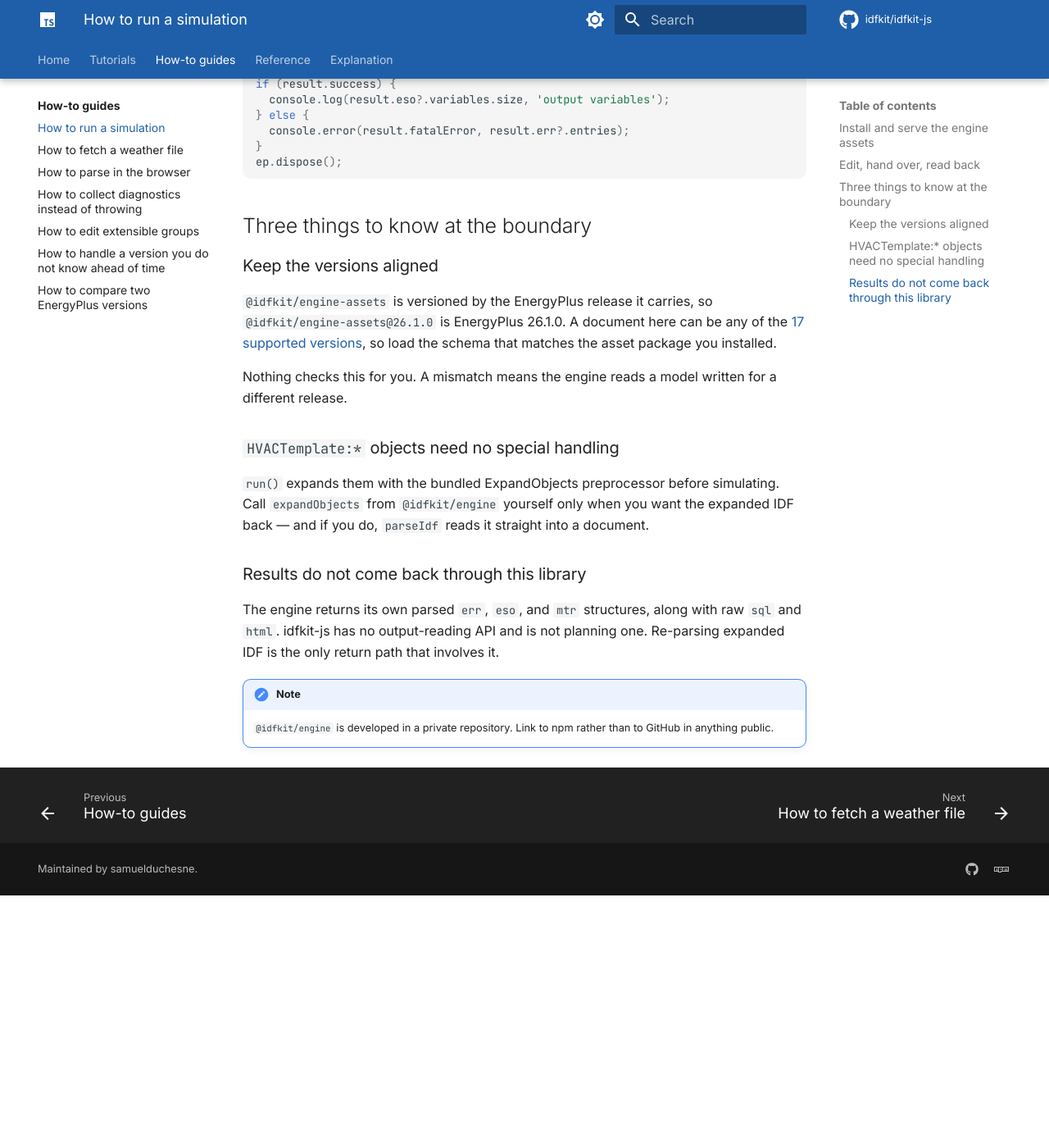
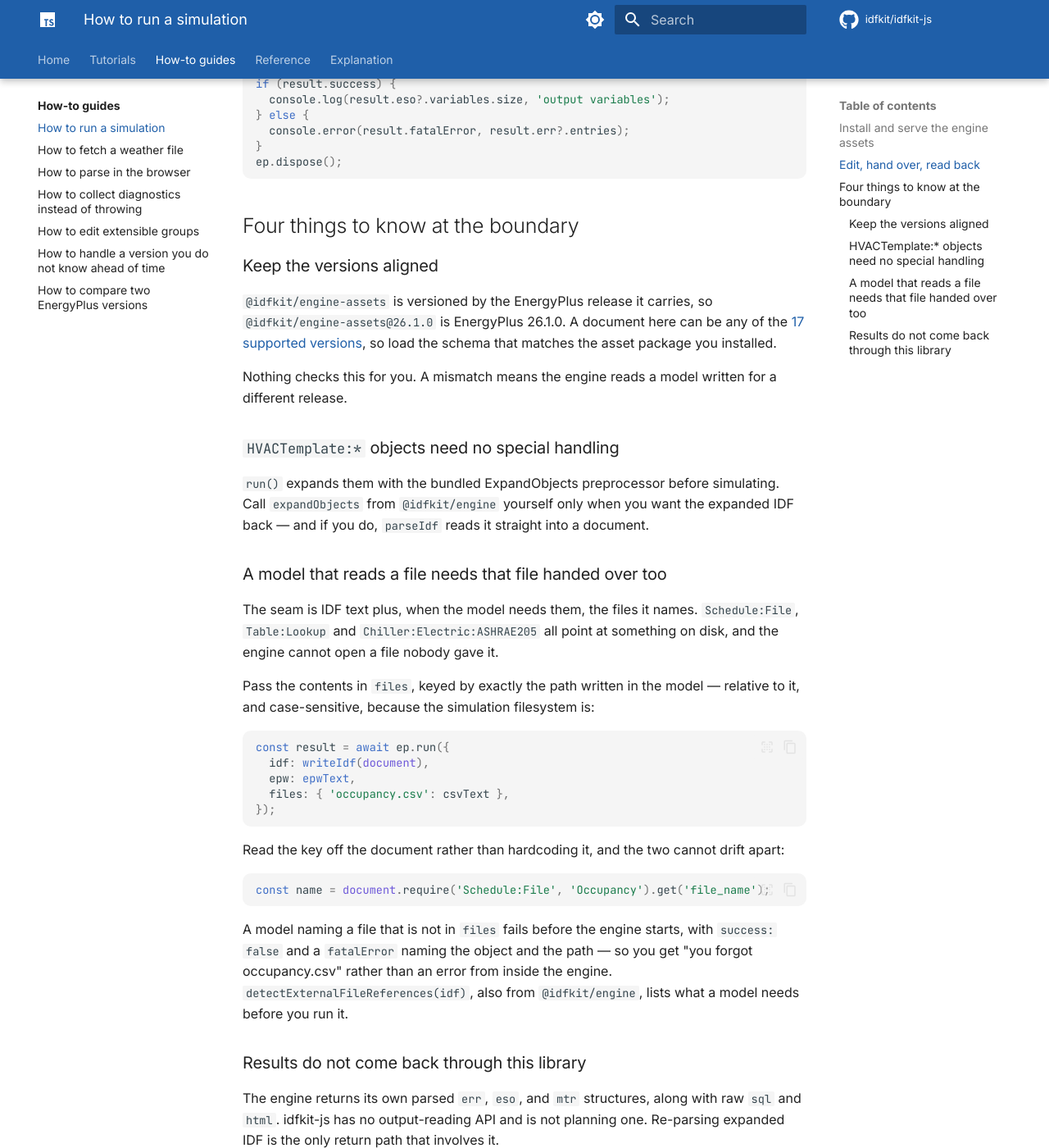
Before and after one commit to idfkit/idfkit-js, an MkDocs documentation site: the page built from docs/how-to/run-a-simulation.md, in a window 1280 px wide and 1400 px high, scrolled down 771 px. Shown: the whole window at 82% size. Built offline with MkDocs 1.6.1 and Material for MkDocs 9.7.7, drawn with Linux system fonts in a browser that asks for light colours; comment, search, counter and statistics services are not loaded; before the commit the page ends 1863 px from its top, so only the background shows below that.

Commit message:
docs: cover the engine's files option at the simulation seam (#6)
@idfkit/engine can now be handed the files a model names -- Schedule:File's
CSV, Table:Lookup's table, an ASHRAE 205 representation -- so the seam between
the two libraries is IDF text plus, when the model needs them, those files.

Adds a fourth boundary note to the how-to. The advice worth having is to key
the engine's files map off the document rather than hardcoding the path, so
the two cannot drift apart; the accompanying docs-snippets test pins the half
of that claim this repo owns, namely that get('file_name') returns the path
verbatim with case and subdirectory intact. A normalising read here would hand
the engine a key that silently fails to match, since the simulation filesystem
is case-sensitive.

No dependency in either direction, and none added: the engine does its own
detection, because the epJSON schema carries no external-file marker to share.

Co-Authored-By: Claude Opus 5 <noreply@anthropic.com>
Claude-Session: https://claude.ai/code/session_01GwZDZvuFGU4xykVwemNujj

````diff
--- a/docs/how-to/run-a-simulation.md
+++ b/docs/how-to/run-a-simulation.md
@@ -40,7 +40,7 @@ if (result.success) {
 ep.dispose();
 ```
 
-## Three things to know at the boundary
+## Four things to know at the boundary
 
 ### Keep the versions aligned
 
@@ -59,6 +59,36 @@ simulating. Call `expandObjects` from `@idfkit/engine` yourself only when you
 want the expanded IDF back — and if you do, `parseIdf` reads it straight into a
 document.
 
+### A model that reads a file needs that file handed over too
+
+The seam is IDF text plus, when the model needs them, the files it names.
+`Schedule:File`, `Table:Lookup` and `Chiller:Electric:ASHRAE205` all point at
+something on disk, and the engine cannot open a file nobody gave it.
+
+Pass the contents in `files`, keyed by exactly the path written in the model —
+relative to it, and case-sensitive, because the simulation filesystem is:
+
+```ts
+const result = await ep.run({
+  idf: writeIdf(document),
+  epw: epwText,
+  files: { 'occupancy.csv': csvText },
+});
+```
+
+Read the key off the document rather than hardcoding it, and the two cannot
+drift apart:
+
+```ts
+const name = document.require('Schedule:File', 'Occupancy').get('file_name');
+```
+
+A model naming a file that is not in `files` fails before the engine starts,
+with `success: false` and a `fatalError` naming the object and the path — so
+you get "you forgot occupancy.csv" rather than an error from inside the engine.
+`detectExternalFileReferences(idf)`, also from `@idfkit/engine`, lists what a
+model needs before you run it.
+
 ### Results do not come back through this library
 
 The engine returns its own parsed `err`, `eso`, and `mtr` structures, along with
````
Also changed, not shown: 1 other file.
